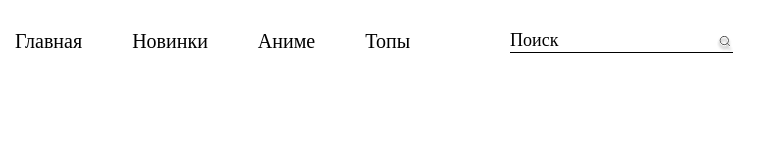
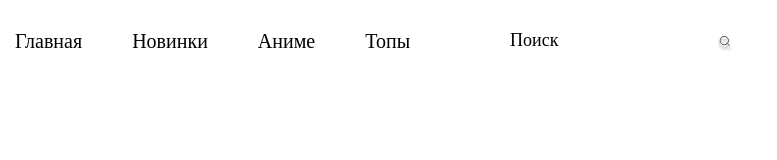
Before and after one commit to cookies-with-tea/fims-site, a React (Vite) app: page / in a window 1280 px wide. Shown: the top 160 px of the page, without its empty margins (0-777 px from the left). Built offline with nearby package versions, Linux system fonts and the light colour scheme.

Commit message:
ASF-9: добавил отступы + изменил нейминг функций

```diff
--- a/src/components/anime-search/AnimeSearch.tsx
+++ b/src/components/anime-search/AnimeSearch.tsx
@@ -3,8 +3,8 @@ import { Icon } from "src/ui/icon/Icon";
 import { useModal } from "src/hooks/modal/Modal.tsx";
 import { Dialog } from "src/ui/dialog/dialog.tsx";
 import { Input } from "src/ui/input/input.tsx";
-import { useDebounce } from "src/hooks/debounce/Debounce.tsx";
-import { markText } from "src/utils/markText.tsx";
+import { useDebounce } from "src/hooks/debounce/use-debounce.ts";
+import { markText } from "src/utils/mark-text.ts";
 import axios from "axios";
 import style from "./animeSeacrh.module.scss"
 import cnBind from 'classnames/bind'
@@ -23,16 +23,20 @@ interface DataFilms {
   year: number
 }
 export const AnimeSearch = () => {
-  const [visible, changeVisible] = useModal();
+  const [isVisible, handleDialogVisibleToggle] = useModal();
   const [dataFilms, setDataFilms] = useState([])
   const [search, setSearch] = useState("")
+
   const searchRef = useRef<string>(search)
+
   searchRef.current = search
 
   const debounce = useCallback(useDebounce(() => getDataFilms() , 2000), [])
+
   const onClearValue = (): void => {
     setSearch("" )
   }
+
   const getDataFilms = async () => {
     try {
       const data = await (await (axios.get(url(searchRef.current), option))).data.items.slice(0, 9).filter(({ nameRu }: DataFilms) => nameRu != null)
@@ -48,14 +52,15 @@ export const AnimeSearch = () => {
   }
 
   return (
-      <>
-        <button className={cx("anime-search")} onClick={() => changeVisible()}>
+    <div className={cx("anime-search")}>
+       <button className={cx("anime-search__trigger")} onClick={() => handleDialogVisibleToggle()}>
          <div className={cx("anime-search__text")}>Поиск</div>
          <Icon name="search" className={cx("anime-search__icon")}/>
        </button>
+
        <Dialog
-          visible={visible}
-          onClose={changeVisible}
+         visible={isVisible}
+         onClose={handleDialogVisibleToggle}
          className={cx("dialog__content")}
          closeEscape
          overlayClosable
@@ -76,6 +81,7 @@ export const AnimeSearch = () => {
            {dataFilms.map(( {kinopoiskId, nameRu, year}: DataFilms) => (
              <li key={kinopoiskId} className={cx("anime-search__item")}>
                <Icon name="video" className={cx("anime-search__icon-video")}/>
+
                <div className={cx("anime-search__content")}>
                  <div
                    className={cx("anime-search__name")}
@@ -89,6 +95,6 @@ export const AnimeSearch = () => {
            ))}
          </ul>
        </Dialog>
-      </>
+    </div>
   );
 };
--- a/src/components/anime-search/animeSeacrh.module.scss
+++ b/src/components/anime-search/animeSeacrh.module.scss
@@ -1,10 +1,12 @@
 .anime-search {
-  display: flex;
-  align-items: center;
-  justify-content: space-between;
-  width: 223px;
-  border-bottom: 1px solid black;
-  cursor: pointer;
+  &__trigger {
+    display: flex;
+    align-items: center;
+    justify-content: space-between;
+    width: 223px;
+    border-bottom: 1px $color--black;
+    cursor: pointer;
+  }
 
   &__title {
     font-size: $font--size-xl;
@@ -12,14 +14,14 @@
 
   &__text {
     color: $color--black;
-    font-size: 18px;
+    font-size: $font--size-large;
     line-height: 120%;
   }
 
   &__icon {
     display: flex;
     align-self: end;
-    font-size: 16px;
+    font-size: $font--size-medium;
   }
 
   &__menu {
@@ -43,12 +45,12 @@
   }
 
   &__year {
-    font-size: 13px;
+    font-size: $font--size-small;
     margin-top: 5px;
   }
 
   &__icon-video {
-    fill: #2D8984;
+    fill: $background--blue;
     font-size: 22px;
   }
 }
--- a/src/components/header/Header.tsx
+++ b/src/components/header/Header.tsx
@@ -11,6 +11,7 @@ export const Header = () => {
         <header className={cx("header")}>
             <div className={cx("container", "header__container")}>
                 <Navbar/>
+
                 <AnimeSearch/>
             </div>
         </header>
--- a/src/ui/dialog/dialog.module.scss
+++ b/src/ui/dialog/dialog.module.scss
@@ -7,7 +7,7 @@
     width: 100%;
     height: 100%;
     min-height: 100%;
-    background: rgba(0, 0, 0, 0.801);
+    background: rgba(0, 0, 0, 0.8);
     color: $color--white;
 
     &__overlay {
--- a/src/ui/dialog/dialog.tsx
+++ b/src/ui/dialog/dialog.tsx
@@ -14,7 +14,7 @@ interface DialogProps {
     closeEscape?: boolean
     lockScroll?: boolean
     overlayClosable?: boolean
-    verticalPosition: "flex-start" | "center" | "flex-end"
+    verticalPosition?: "flex-start" | "center" | "flex-end"
     zIndex?: number
     className?: string
     visible?: boolean
@@ -99,7 +99,7 @@ export const Dialog = ({
             <div
                 className={cx("modal", aniClassName)}
                 onTransitionEnd={onTransitionEnd}
-                style={{zIndex: zIndex, alignItems: verticalPosition}}
+                style={{zIndex, alignItems: verticalPosition}}
                 onClick={(event: MouseEvent<HTMLDivElement>) => {
                     if(!overlayClosable) return
 
```
Also changed, not shown: src/hooks/debounce/use-debounce.ts (renamed from src/hooks/debounce/Debounce.tsx), src/utils/mark-text.ts (renamed from src/utils/markText.tsx). Lines whose indentation alone changed are shown as unchanged.
